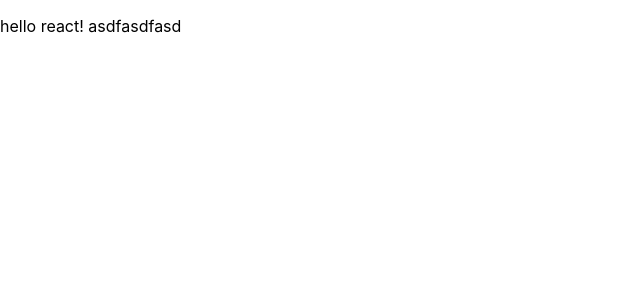
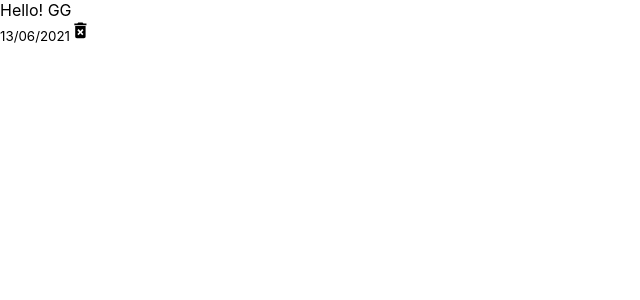
Before and after one commit to Sparye/react-notes-app, a React (Create React App) app: page / in a window 1280 px wide. Shown: the top 300 px of the page, without its empty margins (0-640 px from the left). Built offline with nearby package versions, Linux system fonts and the light colour scheme.

Commit message:
formed structure

```diff
--- a/src/App.js
+++ b/src/App.js
@@ -1,5 +1,8 @@
+import NotesList from './components/NotesList';
 const App = () => {
-    return <p> hello react! asdfasdfasd</p>;
+    return <div className='container'>
+        <NotesList />
+    </div>
 }
 
 export default App;
--- /dev/null
+++ b/src/components/Note.js
@@ -0,0 +1,14 @@
+import { MdDeleteForever } from 'react-icons/md';
+
+const Note = () => {
+    return(
+        <div className='note'>
+            <span>Hello! GG</span>
+            <div className='note-footer'>
+                <small>13/06/2021</small>
+                <MdDeleteForever className='delete-icon' size='1.3em' />
+            </div>
+        </div>
+    );
+};
+export default Note;
--- /dev/null
+++ b/src/components/NotesList.js
@@ -0,0 +1,11 @@
+import Note from './Note';
+
+const NotesList = () => {
+    return(
+        <div className='notes-list'>
+            <Note />
+        </div>
+    );
+};
+
+export default NotesList;
```
